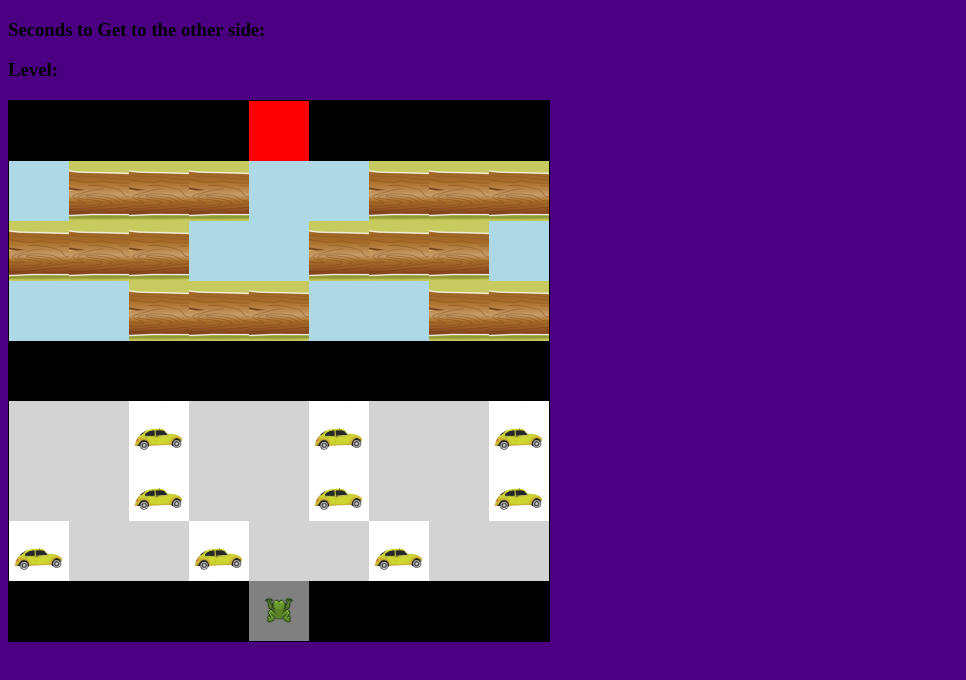
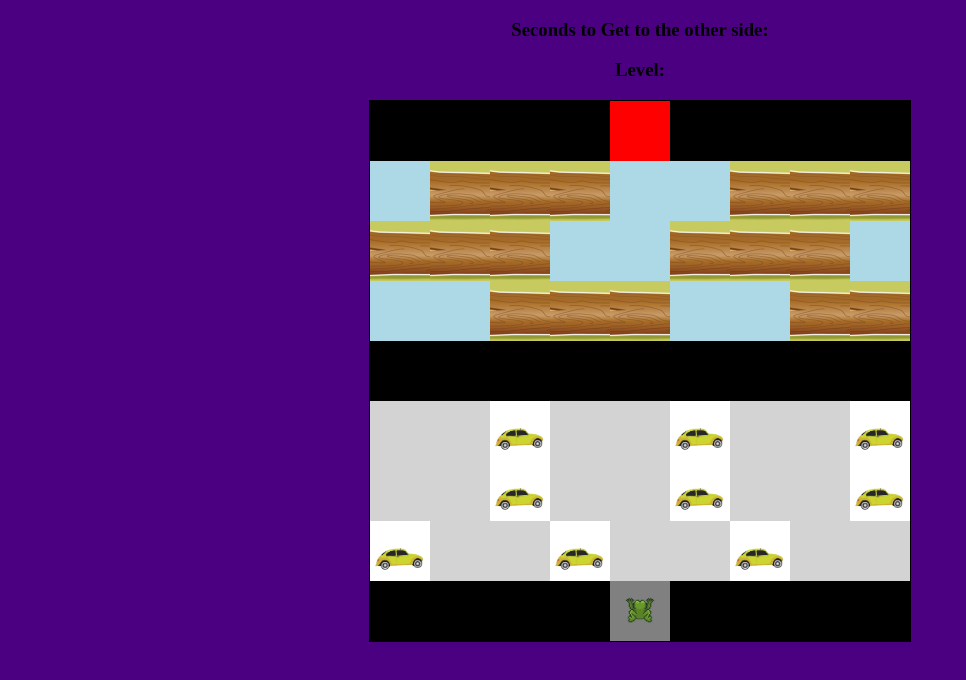
Before and after one commit to hatchdavid1/lab-videogame, a plain HTML site: page index.html in a window 1280 px wide. Shown: the whole page, without its empty margins (0-966 px from the left). Drawn offline with Linux system fonts and the light colour scheme.

Commit message:
alignment

```diff
--- a/styles/styles.css
+++ b/styles/styles.css
@@ -1,12 +1,15 @@
 .body{
     background-color: indigo;
+    text-align: center;
 }
 .Matrix{
     border: 1px solid black;
     background-color: black;
     height: 540px;
     width: 540px;
+    margin: auto;
     display: flex;
+    justify-content: center;
     flex-wrap: wrap;
 }
 
@@ -26,8 +29,6 @@
 
 .t1, .t2, .t3{
     background-image: url('../images/tree.png');
-    background-color: lightgray;
-
     background-size: cover;
     width: 100%;
     height: 100%;
```
